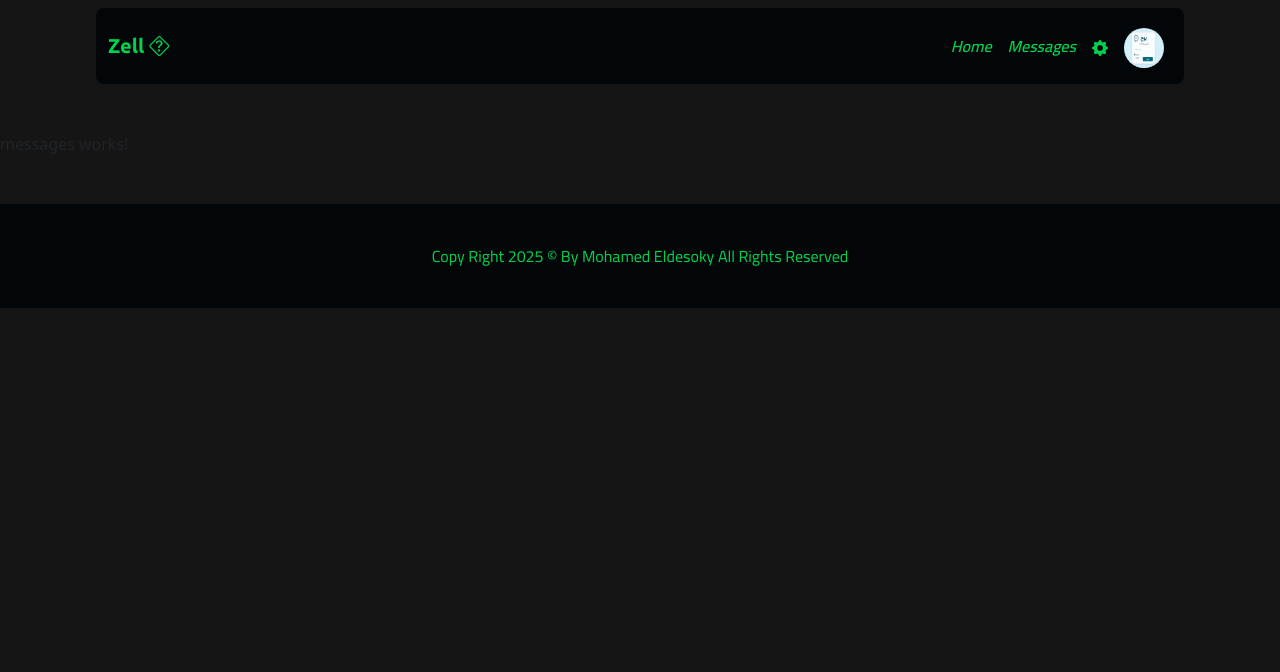
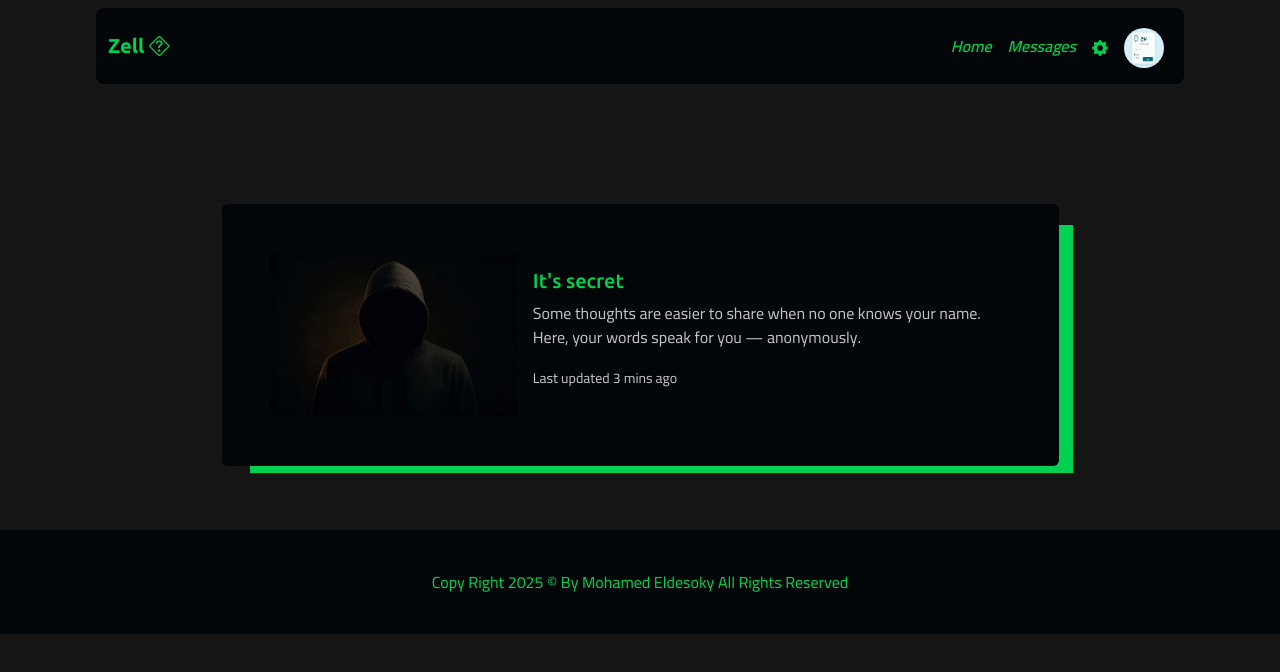
Before and after one commit to mohammed-eldesoky/Zill, an Angular app: page /app/messages in a window 1280 px wide. Shown: the top 672 px of the page. Built offline with nearby package versions, Linux system fonts and the light colour scheme.

Commit message:
add routing in navbar & add background i home page

```diff
--- a/src/app/features/home/home.component.html
+++ b/src/app/features/home/home.component.html
@@ -1,3 +1,15 @@
+
+
+<div class="container">
+  <div class="row">
+    <div class="col-md-12">
+      <div class="video d-flex flex-column justify-content-center text-center">
+        <p>Acknowledge what's inside you</p>
+        <video src="assets/4k A Man Walking Alone In Sunset Background Video __ No Copyright __ No Watermark.mp4" class="w-75 mx-auto  " autoplay loop></video>
+      </div>
+    </div>
+  </div>
+</div>
 <div class="container mt-5 d-flex justify-content-center align-items-center">
   <div class="row mt-5">
     <div class="col-md-12 mt-4">
@@ -29,6 +41,7 @@
     </div>
   </div>
 </div>
+
 
 <div class="container my-5">
   <div class="row text-center">
--- a/src/app/features/home/home.component.scss
+++ b/src/app/features/home/home.component.scss
@@ -15,3 +15,6 @@ p{
     font-family: var(--font-body);
 
 }
+video{
+    box-shadow: #00D150 21px 14px 0px -7px;
+}
--- a/src/app/features/messages/messages.component.html
+++ b/src/app/features/messages/messages.component.html
@@ -1 +1,31 @@
-<p>messages works!</p>
+<div class="container mt-5 d-flex justify-content-center align-items-center">
+  <div class="row mt-5">
+    <div class="col-md-12 mt-4">
+      <div class="card mb-3 w-75 mx-auto p-5">
+        <div class="row g-0">
+          <div class="col-md-4">
+            <img
+              src="assets/img4.jpg"
+              class="img-fluid rounded-start"
+              alt="..."
+            />
+          </div>
+          <div class="col-md-8">
+            <div class="card-body">
+              <h5 class="card-title">It's secret</h5>
+              <p class="card-text">
+                Some thoughts are easier to share when no one knows your name.
+                Here, your words speak for you — anonymously.
+              </p>
+              <p class="card-text">
+                <small class="text-body-secondary"
+                  >Last updated 3 mins ago</small
+                >
+              </p>
+            </div>
+          </div>
+        </div>
+      </div>
+    </div>
+  </div>
+</div>
--- a/src/app/features/navbar/navbar.component.html
+++ b/src/app/features/navbar/navbar.component.html
@@ -7,10 +7,10 @@
     <div class="collapse navbar-collapse d-flex align-items-center my-auto mb-0" id="navbarSupportedContent" >
       <ul class="navbar-nav ms-auto mb-lg-0 d-flex align-items-center my-auto mb-0 ">
         <li class="nav-item ">
-          <a class="nav-link active" aria-current="page" routerLink="/">Home</a>
+          <a class="nav-link active" aria-current="page" routerLink="/app">Home</a>
         </li>
         <li class="nav-item">
-          <a class="nav-link" routerLink="/messages">Messages</a>
+          <a class="nav-link" routerLink="/app/messages">Messages</a>
         </li>
            <li class="nav-item ">
           <a class="nav-link  mt-1" href="#"><i class="bi bi-gear-fill"></i></a>
```
